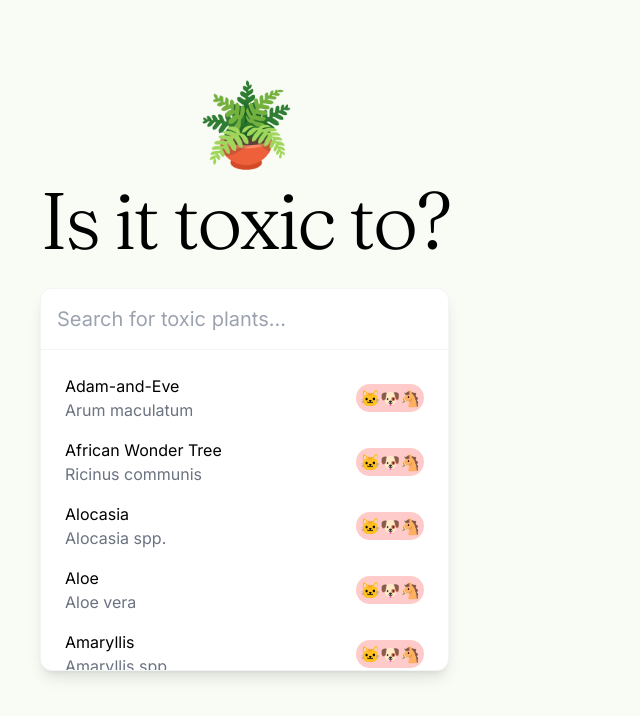
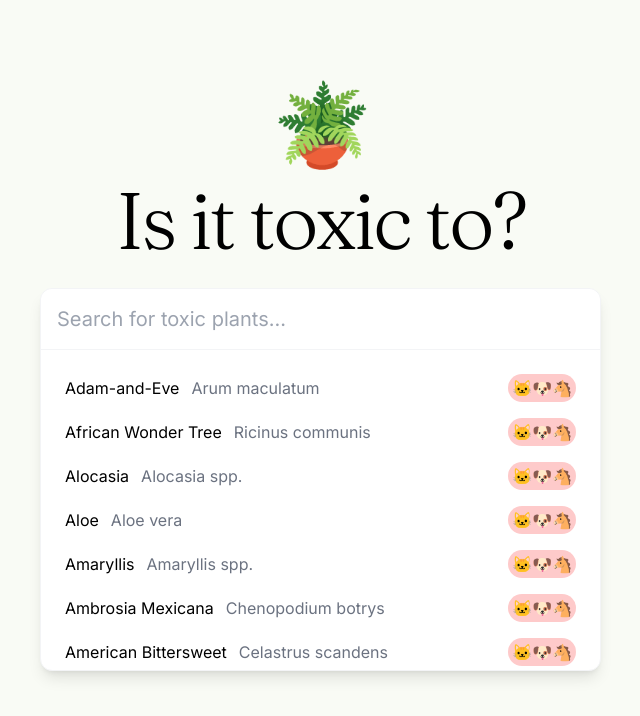
Before and after one commit to jagnip/is-it-toxic-app, a Next.js app: page / in a window 1280 px wide. Shown: the top 716 px of the page, without its empty margins (24-664 px from the left). Built offline with nearby package versions, Linux system fonts and the light colour scheme.

Commit message:
Plant detail list updated

```diff
--- a/src/app/_components/SearchResults.tsx
+++ b/src/app/_components/SearchResults.tsx
@@ -9,7 +9,7 @@
           const plant = PLANTS[key];
           return (
             <li className="flex justify-between items-center p-2" key={key}>
-              <div className="flex flex-col">
+              <div className="flex flex-row gap-3">
                 <span>{plant.name}</span>{" "}
                 <span className="text-gray-500 ">{plant.scientificName}</span>
               </div>
```
